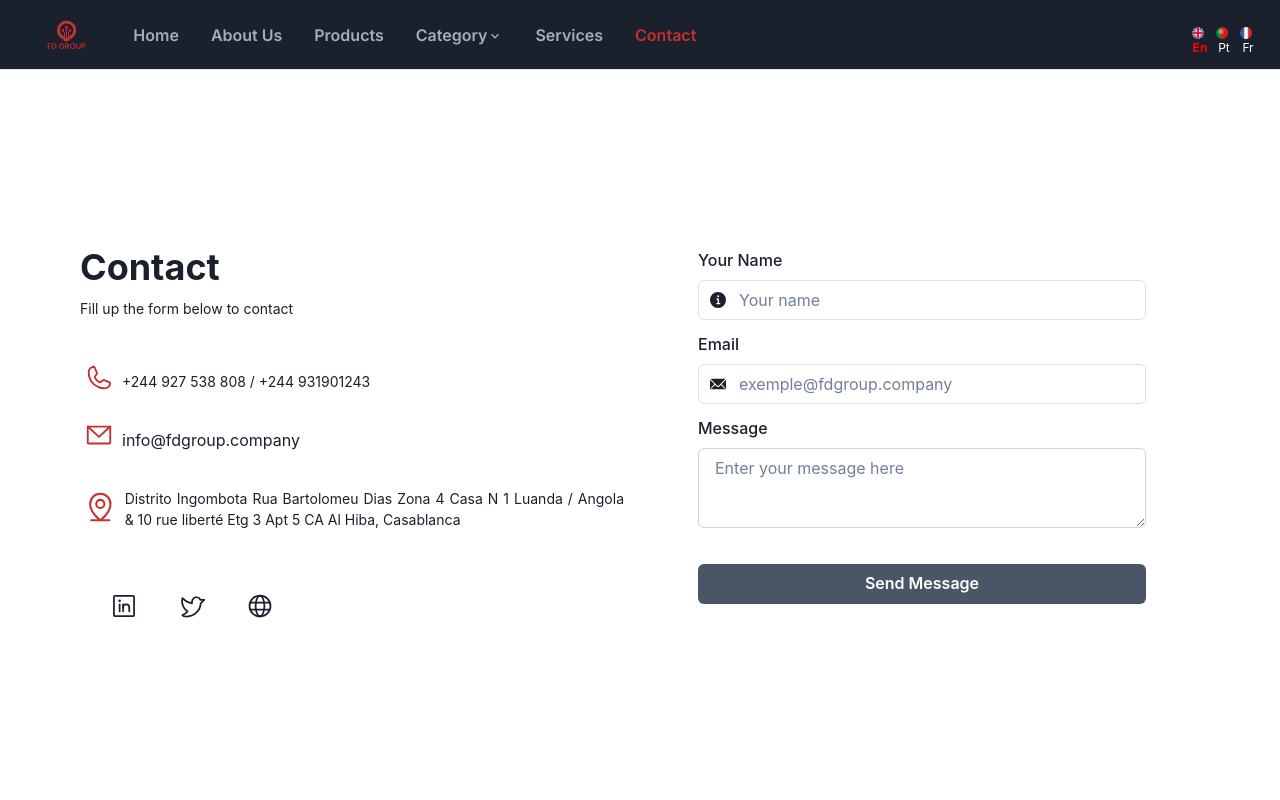
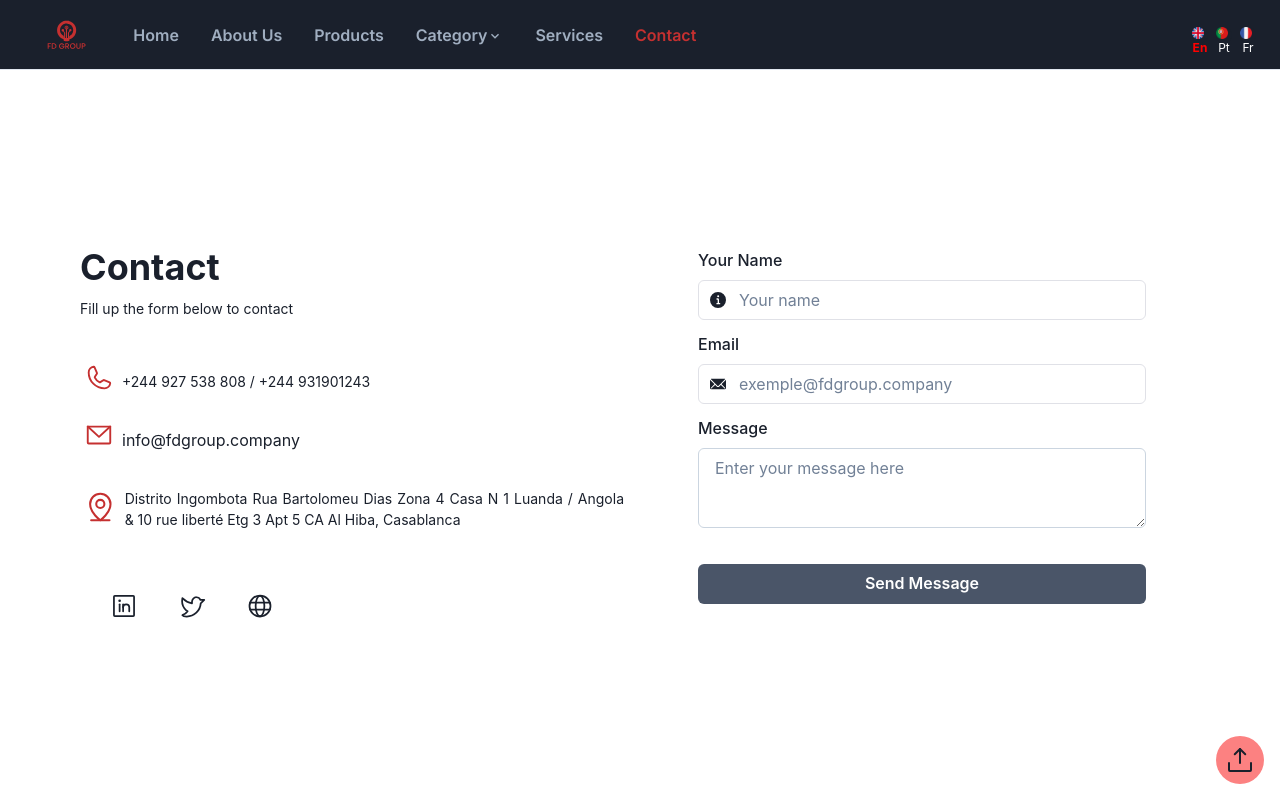
Before and after one commit to daniel-jp/fdgroup, a React (Vite) app: page /contact in a window 1280 px wide. Shown: the top 800 px of the page. Built offline with nearby package versions, Linux system fonts and the light colour scheme; a web font is replaced by a local one.

Commit message:
Add backToTop button

```diff
--- a/package.json
+++ b/package.json
@@ -33,6 +33,7 @@
         "react-hook-form": "^7.43.1",
         "react-i18next": "^12.1.5",
         "react-router-dom": "^6.8.1",
+        "react-scroll": "^1.8.9",
         "react-slick": "^0.29.0",
         "react-swiper": "^0.1.5",
         "scrollreveal": "^4.0.9",
@@ -41,6 +42,7 @@
     "devDependencies": {
         "@types/react": "^18.0.27",
         "@types/react-dom": "^18.0.10",
+        "@types/react-scroll": "^1.8.6",
         "@types/react-slick": "^0.23.10",
         "@typescript-eslint/eslint-plugin": "^5.53.0",
         "@typescript-eslint/parser": "^5.53.0",
--- /dev/null
+++ b/src/components/BackToTopButton/BackToTopButton.tsx
@@ -0,0 +1,33 @@
+import { IconButton, useColorModeValue } from '@chakra-ui/react';
+import { UploadSimple } from 'phosphor-react';
+import React from 'react';
+
+
+const BackToTopButton: React.FC = () => {
+
+
+  const handleClick = () => {
+    window.scrollTo({ top: 0, behavior: "smooth" });
+  };
+
+  return (
+    <IconButton
+      aria-label="Back to Top"
+      icon={<UploadSimple size={32} />}
+      onClick={handleClick}
+      position="fixed"
+      bottom="4"
+      right="4"
+      borderRadius="50%"
+      bg={"red.300"}
+      color={"gray.800"}
+      size="lg"
+
+      transition="all 0.2s ease-in-out"
+      _hover={{ transform: "scale(1.1)" }}
+      _active={{ transform: "scale(0.9)" }}
+    />
+  );
+};
+
+export default BackToTopButton;
--- a/src/pages/About.tsx
+++ b/src/pages/About.tsx
@@ -26,6 +26,7 @@ import React, { useEffect, useRef } from 'react';
 import { useTranslation } from 'react-i18next';
 import ScrollReveal from 'scrollreveal';
 
+import BackToTopButton from '../components/BackToTopButton/BackToTopButton';
 import Logo from '../components/fdgLogo';
 import Layout from '../layout/Layout';
 
@@ -368,6 +369,7 @@ function About() {
         </Box>
        </Box>
       </Box>
+      <BackToTopButton />
 
       </Layout>
     </Box>
--- a/src/pages/Audiovisuel.tsx
+++ b/src/pages/Audiovisuel.tsx
@@ -8,6 +8,7 @@ import ScrollReveal from 'scrollreveal';
 import AudiovisuelProductCard1 from '../Audiovisuel/AudiovisuelProductCard1';
 import AudiovisuelProductCard2 from '../Audiovisuel/AudiovisuelProductCard2';
 import AudiovisuelProductCard from '../components/AudiovisuelProductCard/AudiovisuelProductCard';
+import BackToTopButton from '../components/BackToTopButton/BackToTopButton';
 import FdgLogo from '../components/fdgLogo';
 import Layout from '../layout/Layout';
 
@@ -108,6 +109,8 @@ function Audiovisuel() {
         </SimpleGrid>
           </Box>
       </Box>
+      <BackToTopButton />
+
     </Layout>  </Box>
   );
 }
--- a/src/pages/Contact.tsx
+++ b/src/pages/Contact.tsx
@@ -32,6 +32,7 @@ import React, { useEffect, useState } from 'react';
 import { useTranslation } from 'react-i18next';
 import ScrollReveal from 'scrollreveal';
 
+import BackToTopButton from '../components/BackToTopButton/BackToTopButton';
 import Layout from '../layout/Layout';
 
 const sr = ScrollReveal();
@@ -272,6 +273,7 @@ const Contact: React.FC = () => {
     </Stack>
   </Flex>
  </Stack>
+ <BackToTopButton />
 
 </Layout>
     );
--- a/src/pages/Devices.tsx
+++ b/src/pages/Devices.tsx
@@ -4,6 +4,7 @@ import React, { useEffect } from 'react';
 import { useTranslation } from 'react-i18next';
 import ScrollReveal from 'scrollreveal';
 
+import BackToTopButton from '../components/BackToTopButton/BackToTopButton';
 import DeviceCards from '../components/DeviceCards/DeviceCards';
 import DeviceProduct1 from '../devices/DeviceProduct1';
 import DeviceProduct2 from '../devices/DeviceProduct2';
@@ -164,6 +165,7 @@ function Devices() {
         </SimpleGrid>
       </Box>
         </Box>
+        <BackToTopButton />
 
     </Layout>
     </Box>
--- a/src/pages/Others.tsx
+++ b/src/pages/Others.tsx
@@ -6,6 +6,7 @@ import React, { useEffect } from 'react';
 import { useTranslation } from 'react-i18next';
 import ScrollReveal from 'scrollreveal';
 
+import BackToTopButton from '../components/BackToTopButton/BackToTopButton';
 import FdgLogo from '../components/fdgLogo';
 import OtherProductCard from '../components/OtherProductCard/OtherProductCard';
 import Layout from '../layout/Layout';
@@ -140,7 +141,10 @@ function Others() {
           )) }
         </SimpleGrid>
 
-          </Box>    </Box>
+          </Box>
+          </Box>
+          <BackToTopButton />
+
       </Layout>
 
        </Box>
--- a/src/pages/Parts.tsx
+++ b/src/pages/Parts.tsx
@@ -4,6 +4,7 @@ import React, { useEffect } from 'react';
 import { useTranslation } from 'react-i18next';
 import ScrollReveal from 'scrollreveal';
 
+import BackToTopButton from '../components/BackToTopButton/BackToTopButton';
 import PartProductCard from '../components/PartProductCard/PartProductCard';
 import Layout from '../layout/Layout';
 import PartProduct1 from '../parts/PartProduct1';
@@ -106,6 +107,8 @@ function Parts() {
             </SimpleGrid>
           </Box>
         </Box>
+        <BackToTopButton />
+
       </Layout>
     </Box>
   );
--- a/src/pages/Products.tsx
+++ b/src/pages/Products.tsx
@@ -26,6 +26,7 @@ import { useTranslation } from 'react-i18next';
 import ScrollReveal from 'scrollreveal';
 
 import Layout from '../layout/Layout';
+import BackToTopButton from '../components/BackToTopButton/BackToTopButton';
 
 const sr = ScrollReveal();
 function Products() {
@@ -459,8 +460,10 @@ function Products() {
 
           </Stack>
         </Box>
+        <BackToTopButton />
 
-      </Layout> </Box></>
+      </Layout>
+    </Box></>
   );
 }
 export default Products;
--- a/src/pages/Server.tsx
+++ b/src/pages/Server.tsx
@@ -6,6 +6,7 @@ import React, { useEffect } from 'react';
 import { useTranslation } from 'react-i18next';
 import ScrollReveal from 'scrollreveal';
 
+import BackToTopButton from '../components/BackToTopButton/BackToTopButton';
 import CardServerProduct from '../components/Servers/CardServerProduct';
 import Layout from '../layout/Layout';
 import ServerProductsServer1 from '../servers/ServerProductsServer1';
@@ -173,7 +174,7 @@ function Server() {
         </SimpleGrid>
       </Box>
       </Box>
-
+      <BackToTopButton />
     </Layout>
     </Box>
   );
--- a/src/pages/Services.tsx
+++ b/src/pages/Services.tsx
@@ -23,6 +23,7 @@ import React, { ReactNode, useEffect } from 'react';
 import { useTranslation } from 'react-i18next';
 import ScrollReveal from 'scrollreveal';
 
+import BackToTopButton from '../components/BackToTopButton/BackToTopButton';
 import Footer from '../components/Footer/Footer';
 import Navbar from '../components/NavBar/NavBar';
 import Layout from '../layout/Layout';
@@ -408,6 +409,8 @@ function Services() {
           </Stack>
         </Container>
       </Box>
+      <BackToTopButton />
+
       <Footer/>
     </>
   );
--- a/src/pages/home.tsx
+++ b/src/pages/home.tsx
@@ -3,6 +3,7 @@ import '@fontsource/inter/600.css';
 import { Box, Flex } from '@chakra-ui/react';
 import { keyframes } from '@emotion/react';
 
+import BackToTopButton from '../components/BackToTopButton/BackToTopButton';
 import Footer from '../components/Footer/Footer';
 import ProdCard from '../components/Home/FdCard';
 import FdCarousel from '../components/Home/FdCarousel';
@@ -30,6 +31,7 @@ export default function Home() {
         </Flex>
       </SimpleLayout>
       <Marque />
+      <BackToTopButton />
       <Footer />
     </Box>
   );
```
Also changed, not shown: 1 other file (tests, documents, lock files or other folders).
